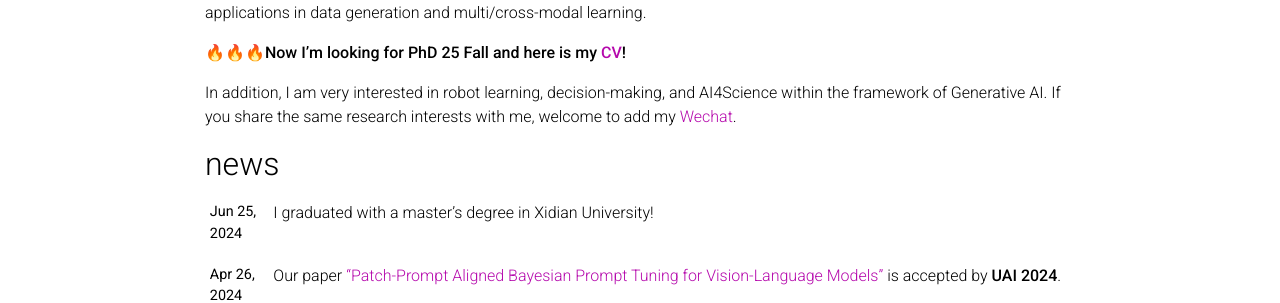
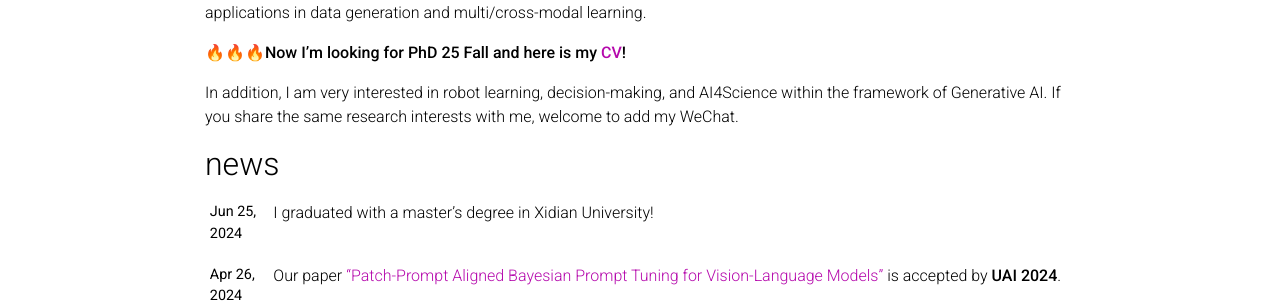
Before and after one commit to xinyangATK/xinyangATK.github.io, a Jekyll site: the page built from _pages/about.md, in a window 1280 px wide and 900 px high, scrolled down 361 px. Shown: the part 177-480 px from the top of the window. Built offline with Jekyll 4.4.1, drawn with Linux system fonts in a browser that asks for light colours; emoji names are drawn with the system emoji font; comment, search, counter and statistics services are not loaded; a style sheet for code colours, icons or effects is not loaded; part of the change alters nothing that is shown.

```diff
--- a/_pages/about.md
+++ b/_pages/about.md
@@ -35,4 +35,5 @@ My recent researches focus on **Generative Modeling**, including its theoretical
 :fire::fire::fire:**Now I'm looking for PhD 25 Fall and here is my [CV](https://xinyangatk.github.io/assets/pdf/LXY_CV.pdf)!**
 
 In addition, I am very interested in robot learning, decision-making, and AI4Science within the framework of Generative AI.
-If you share the same research interests with me, welcome to add my [Wechat](assets/img/wechat.jpg).
+If you share the same research interests with me, welcome to add my WeChat.
+<!-- [Wechat](./assets/img/wechat.jpg). -->
```
